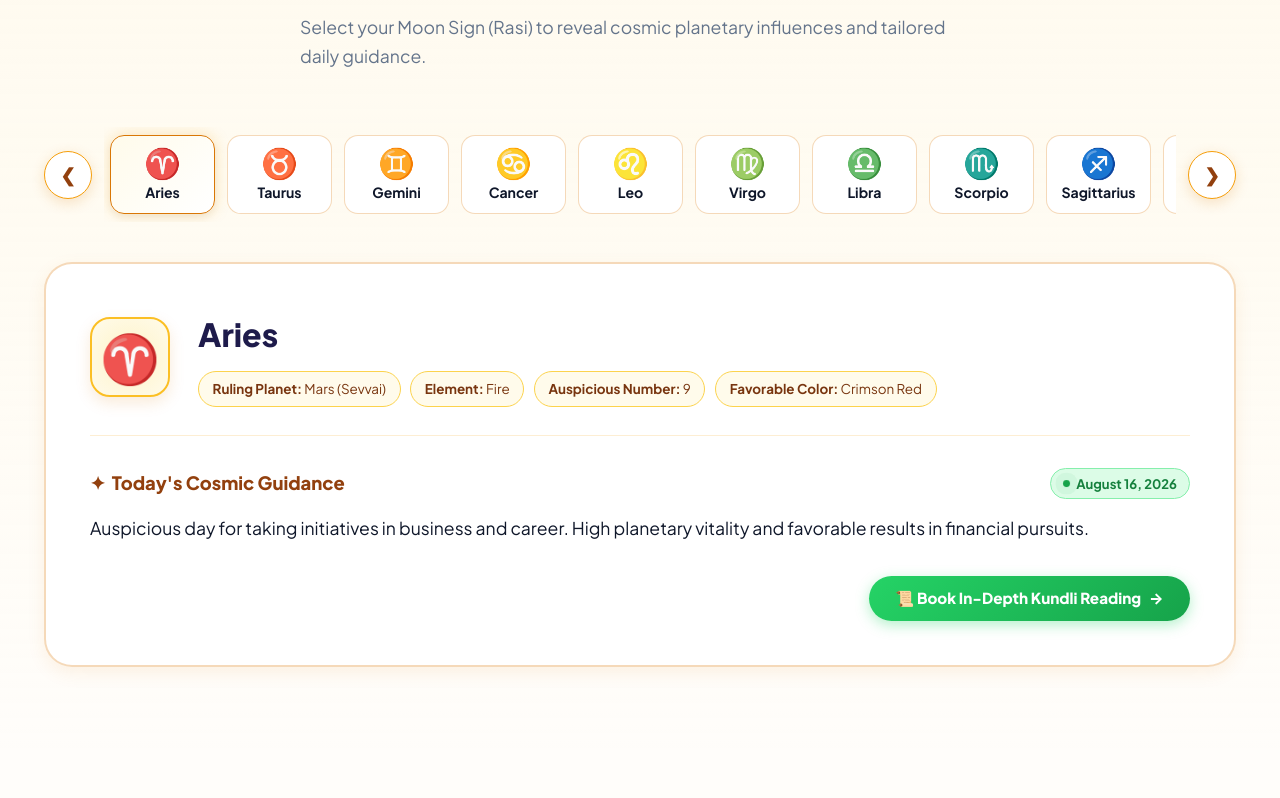
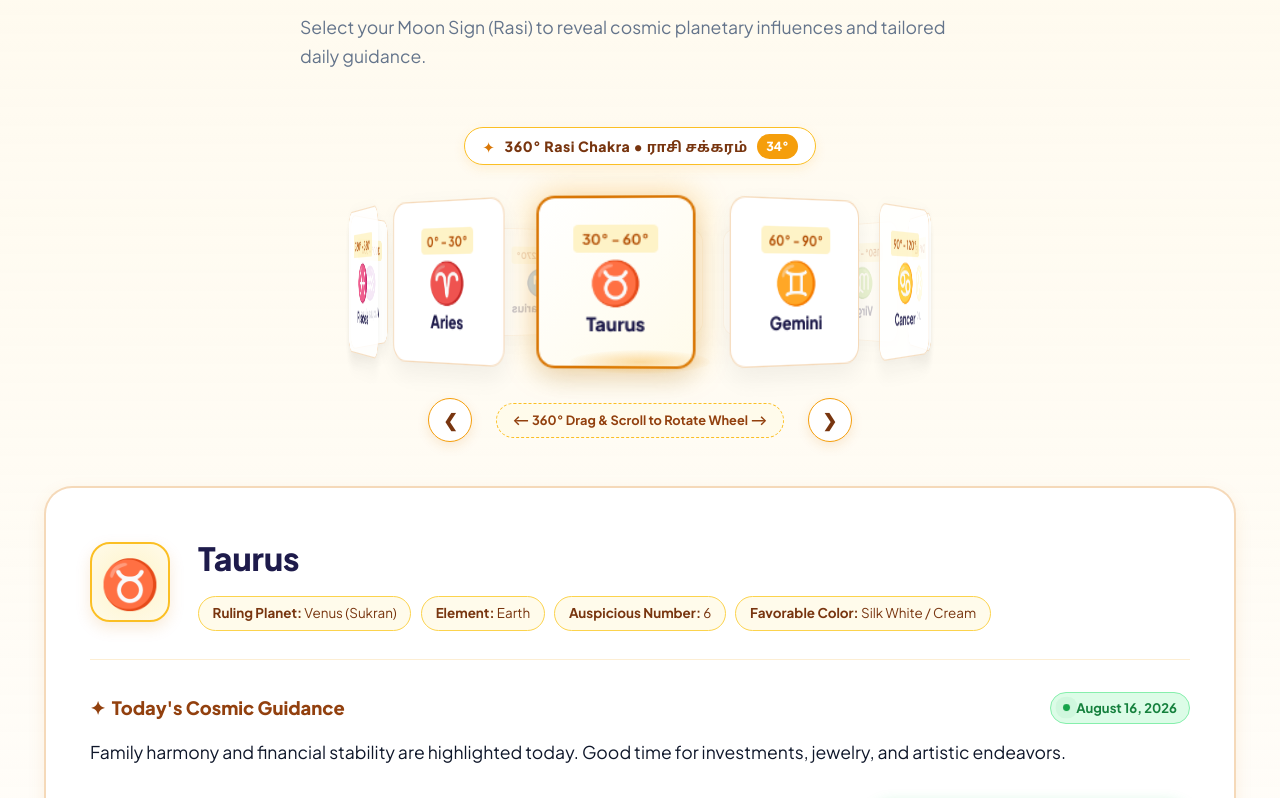
Before and after one commit to Rajrkrisna/Astro, a Next.js app: page / in a window 1280 px wide. Shown: the part 1242-2040 px from the top of the page. Built offline with nearby package versions, Linux system fonts and the light colour scheme; no server answers.

Commit message:
feat: 360-degree interactive 3D zodiac cylinder wheel with touch drag and degree dial

```diff
--- a/app/globals.css
+++ b/app/globals.css
@@ -878,95 +878,196 @@ button {
   position: relative;
 }
 
-.zodiac-carousel-wrapper {
-  display: flex;
-  align-items: center;
-  gap: 0.75rem;
-  margin-bottom: 2.5rem;
+/* 360° Interactive 3D Zodiac Wheel */
+.zodiac-360-container {
+  display: flex;
+  flex-direction: column;
+  align-items: center;
+  margin-bottom: 2.75rem;
   position: relative;
-}
-
-.zodiac-scroll-track {
-  display: flex;
-  gap: 0.75rem;
-  overflow-x: scroll;
-  scroll-behavior: auto;
-  padding: 0.5rem 0.25rem;
-  scrollbar-width: none; /* Hide scrollbar for clean rolling */
-  -ms-overflow-style: none;
-  flex: 1;
+  width: 100%;
+}
+
+.zodiac-360-dial-header {
+  display: inline-flex;
+  align-items: center;
+  gap: 0.6rem;
+  padding: 0.35rem 1.1rem;
+  background: #ffffff;
+  border: 1.5px solid var(--gold-400);
+  border-radius: 9999px;
+  box-shadow: 0 4px 12px rgba(245, 158, 11, 0.12);
+  margin-bottom: 1.5rem;
+}
+
+.dial-sparkle {
+  color: var(--gold-600);
+  font-size: 0.95rem;
+}
+
+.dial-title {
+  font-size: 0.88rem;
+  font-weight: 800;
+  color: var(--gold-900);
+  letter-spacing: 0.5px;
+}
+
+.dial-degree-pill {
+  background: var(--gold-500);
+  color: #ffffff;
+  font-size: 0.78rem;
+  font-weight: 800;
+  padding: 0.15rem 0.55rem;
+  border-radius: 9999px;
+}
+
+.zodiac-360-viewport {
+  width: 100%;
+  max-width: 820px;
+  height: 185px;
+  position: relative;
+  perspective: 1100px;
+  perspective-origin: 50% 50%;
+  display: flex;
+  align-items: center;
+  justify-content: center;
+  touch-action: pan-y;
+  cursor: grab;
   user-select: none;
-  -webkit-overflow-scrolling: touch;
-  cursor: grab;
-}
-
-.zodiac-scroll-track:active {
+}
+
+.zodiac-360-viewport:active {
   cursor: grabbing;
 }
 
-.zodiac-scroll-track::-webkit-scrollbar {
-  display: none;
-}
-
-.zodiac-nav-arrow {
-  width: 48px;
-  height: 48px;
-  min-width: 48px;
+.zodiac-360-wheel {
+  width: 130px;
+  height: 140px;
+  position: absolute;
+  transform-style: preserve-3d;
+  display: flex;
+  align-items: center;
+  justify-content: center;
+  transition: transform 0s;
+}
+
+.zodiac-360-wheel.smooth-turn {
+  transition: transform 0.35s cubic-bezier(0.2, 0.8, 0.2, 1);
+}
+
+.zodiac-360-card {
+  width: 120px;
+  height: 130px;
+  position: absolute;
+  background: #ffffff;
+  border: 1.5px solid var(--gold-border);
+  border-radius: var(--radius-md);
+  box-shadow: 0 8px 20px rgba(0, 0, 0, 0.06);
+  display: flex;
+  flex-direction: column;
+  align-items: center;
+  justify-content: center;
+  gap: 0.3rem;
+  padding: 0.6rem;
+  cursor: pointer;
+  transition: border-color 0.25s, box-shadow 0.25s, opacity 0.25s;
+  box-sizing: border-box;
+  text-align: center;
+}
+
+.zodiac-360-card.front {
+  opacity: 1;
+  z-index: 10;
+}
+
+.zodiac-360-card.side {
+  opacity: 0.85;
+}
+
+.zodiac-360-card.back {
+  opacity: 0.25;
+  pointer-events: none;
+}
+
+.zodiac-360-card.active {
+  background: linear-gradient(135deg, #ffffff 0%, var(--gold-50) 100%);
+  border: 2px solid var(--gold-600);
+  box-shadow: 0 0 25px rgba(245, 158, 11, 0.4), 0 10px 20px rgba(0, 0, 0, 0.08);
+  transform-origin: center center;
+}
+
+.card-degree-badge {
+  font-size: 0.68rem;
+  font-weight: 700;
+  color: var(--gold-700);
+  background: var(--gold-100);
+  padding: 0.1rem 0.4rem;
+  border-radius: 4px;
+}
+
+.sign-symbol-360 {
+  font-size: 2rem;
+  color: var(--gold-700);
+  line-height: 1;
+}
+
+.sign-name-360 {
+  font-size: 0.88rem;
+  font-weight: 800;
+  color: var(--text-heading);
+  white-space: nowrap;
+}
+
+.zodiac-360-stage-glow {
+  position: absolute;
+  bottom: 0;
+  width: 140px;
+  height: 24px;
+  border-radius: 50%;
+  background: radial-gradient(ellipse at center, rgba(245, 158, 11, 0.35) 0%, rgba(245, 158, 11, 0) 75%);
+  pointer-events: none;
+}
+
+.zodiac-360-controls {
+  display: flex;
+  align-items: center;
+  justify-content: center;
+  gap: 1.5rem;
+  margin-top: 1.5rem;
+}
+
+.zodiac-360-nav-btn {
+  width: 44px;
+  height: 44px;
+  min-width: 44px;
   border-radius: 50%;
   background: #ffffff;
   border: 1.5px solid var(--gold-500);
-  color: var(--gold-800);
-  font-size: 1.15rem;
+  color: var(--gold-900);
+  font-size: 1.1rem;
   font-weight: 900;
   display: flex;
   align-items: center;
   justify-content: center;
-  box-shadow: 0 4px 14px rgba(217, 119, 6, 0.2);
+  box-shadow: 0 4px 12px rgba(217, 119, 6, 0.15);
   transition: all 0.2s ease;
-  z-index: 2;
-}
-
-.zodiac-nav-arrow:hover {
+  cursor: pointer;
+}
+
+.zodiac-360-nav-btn:hover {
   background: var(--gold-500);
   color: #ffffff;
   transform: scale(1.08);
 }
 
-.zodiac-tab-pill {
-  display: flex;
-  flex-direction: column;
-  align-items: center;
-  gap: 0.35rem;
-  padding: 0.75rem 1rem;
-  background: #ffffff;
-  border: 1.5px solid var(--gold-border);
-  border-radius: var(--radius-md);
-  min-width: 105px;
-  transition: all 0.25s ease;
-}
-
-.zodiac-tab-pill:hover {
-  border-color: var(--gold-400);
-  transform: translateY(-2px);
-}
-
-.zodiac-tab-pill.active {
-  background: linear-gradient(135deg, var(--gold-50), #ffffff);
-  border-color: var(--gold-600);
-  box-shadow: 0 0 15px rgba(245, 158, 11, 0.25), 0 4px 10px rgba(0, 0, 0, 0.05);
-}
-
-.sign-symbol-pill {
-  font-size: 1.85rem;
-  color: var(--gold-700);
-  line-height: 1;
-}
-
-.sign-name-pill {
-  font-size: 0.88rem;
+.zodiac-360-drag-hint {
+  font-size: 0.8rem;
   font-weight: 700;
-  color: var(--text-pure);
-  white-space: nowrap;
+  color: var(--gold-800);
+  background: var(--gold-50);
+  padding: 0.35rem 0.95rem;
+  border: 1px dashed var(--gold-400);
+  border-radius: 9999px;
 }
 
 .zodiac-display-card {
@@ -3989,24 +4090,50 @@ html[lang="hi"] .section-title {
     font-size: 0.76rem;
   }
 
-  .zodiac-nav-arrow {
-    width: 36px;
-    height: 36px;
-    min-width: 36px;
-    font-size: 0.9rem;
-  }
-
-  .zodiac-tab-pill {
-    min-width: 105px;
-    padding: 0.65rem 0.75rem;
-  }
-
-  .sign-symbol-pill {
-    font-size: 1.35rem;
-  }
-
-  .sign-name-pill {
-    font-size: 0.8rem;
+  .zodiac-360-viewport {
+    height: 160px;
+    perspective: 800px;
+  }
+
+  .zodiac-360-wheel {
+    width: 95px;
+    height: 115px;
+  }
+
+  .zodiac-360-card {
+    width: 90px;
+    height: 110px;
+    padding: 0.4rem;
+  }
+
+  .sign-symbol-360 {
+    font-size: 1.5rem;
+  }
+
+  .sign-name-360 {
+    font-size: 0.78rem;
+  }
+
+  .card-degree-badge {
+    font-size: 0.6rem;
+    padding: 0.05rem 0.25rem;
+  }
+
+  .zodiac-360-controls {
+    gap: 0.85rem;
+    margin-top: 1rem;
+  }
+
+  .zodiac-360-nav-btn {
+    width: 38px;
+    height: 38px;
+    min-width: 38px;
+    font-size: 0.95rem;
+  }
+
+  .zodiac-360-drag-hint {
+    font-size: 0.72rem;
+    padding: 0.25rem 0.65rem;
   }
 
   .booking-drawer-title {
--- a/components/ZodiacWidget.jsx
+++ b/components/ZodiacWidget.jsx
@@ -1,6 +1,6 @@
 'use client';
 
-import React, { useState, useEffect, useRef } from 'react';
+import React, { useState, useEffect, useRef, useCallback } from 'react';
 import { useLanguage } from '../context/LanguageContext';
 import { useBooking } from '../context/BookingContext';
 import { zodiacData } from '../data/zodiacData';
@@ -9,19 +9,55 @@ import { fetchDailyHoroscope, getFormattedTodayDate } from '../services/astrolog
 export default function ZodiacWidget() {
   const { t, lang } = useLanguage();
   const { openBooking } = useBooking();
-  const [selectedSign, setSelectedSign] = useState(zodiacData[0]);
+
+  // Active selected sign index (0 to 11)
+  const [selectedIndex, setSelectedIndex] = useState(0);
+  const [rotationAngle, setRotationAngle] = useState(0);
+  const [isDragging, setIsDragging] = useState(false);
+  const [isHovered, setIsHovered] = useState(false);
+  const [radius, setRadius] = useState(270);
+
+  const selectedSign = zodiacData[selectedIndex];
+
   const [guidanceText, setGuidanceText] = useState(
-    zodiacData[0].horoscope[lang] || zodiacData[0].horoscope.en
+    selectedSign.horoscope[lang] || selectedSign.horoscope.en
   );
   const [isLoadingApi, setIsLoadingApi] = useState(false);
   const [todayDate, setTodayDate] = useState('');
-  const [isPaused, setIsPaused] = useState(false);
 
-  const scrollContainerRef = useRef(null);
   const animFrameRef = useRef(null);
+  const dragStartX = useRef(0);
+  const dragStartAngle = useRef(0);
+  const currentAngleRef = useRef(0);
+  const isDraggingRef = useRef(false);
+  const isHoveredRef = useRef(false);
 
-  // Triple zodiac dataset (36 items) for endless smooth continuous loop
-  const infiniteZodiacList = [...zodiacData, ...zodiacData, ...zodiacData];
+  // Sync refs with state
+  useEffect(() => {
+    isHoveredRef.current = isHovered;
+  }, [isHovered]);
+
+  useEffect(() => {
+    isDraggingRef.current = isDragging;
+  }, [isDragging]);
+
+  // Adjust 3D cylinder radius on screen resize
+  useEffect(() => {
+    const updateRadius = () => {
+      if (typeof window !== 'undefined') {
+        if (window.innerWidth < 480) {
+          setRadius(165);
+        } else if (window.innerWidth < 768) {
+          setRadius(210);
+        } else {
+          setRadius(275);
+        }
+      }
+    };
+    updateRadius();
+    window.addEventListener('resize', updateRadius);
+    return () => window.removeEventListener('resize', updateRadius);
+  }, []);
 
   // Update date on mount & language change
   useEffect(() => {
@@ -45,63 +81,86 @@ export default function ZodiacWidget() {
     };
   }, [selectedSign, lang]);
 
-  // Continuous Auto-Rolling Animation Loop (60 FPS smooth ticker)
-  useEffect(() => {
-    const el = scrollContainerRef.current;
-    if (!el) return;
+  // Rotate 360° wheel directly to a specific sign index
+  const rotateToIndex = useCallback((index) => {
+    const normIndex = ((index % 12) + 12) % 12;
+    setSelectedIndex(normIndex);
 
-    // Start in the middle set
-    const singleSetWidth = el.scrollWidth / 3;
-    if (el.scrollLeft === 0) {
-      el.scrollLeft = singleSetWidth;
-    }
+    // Calculate shortest angular distance to target index
+    const targetAngle = -normIndex * 30;
+    const current = currentAngleRef.current;
+    const diff = ((targetAngle - current) % 360 + 540) % 360 - 180;
+    const newAngle = current + diff;
 
-    const rollSpeed = 0.65; // Smooth meditative scroll speed
+    currentAngleRef.current = newAngle;
+    setRotationAngle(newAngle);
+  }, []);
 
-    const roll = () => {
-      if (!isPaused && el) {
-        el.scrollLeft += rollSpeed;
-
-        // Loop seamlessly when passing through sets
-        if (el.scrollLeft >= singleSetWidth * 2) {
-          el.scrollLeft -= singleSetWidth;
-        } else if (el.scrollLeft <= 5) {
-          el.scrollLeft += singleSetWidth;
-        }
-      }
-      animFrameRef.current = requestAnimationFrame(roll);
+  // Previous Sign (Step -30° in 360° space)
+  const handlePrevSign = () => {
+    const prevIndex = (selectedIndex - 1 + 12) % 12;
+    rotateToIndex(prevIndex);
   };
 
-    animFrameRef.current = requestAnimationFrame(roll);
+  // Next Sign (Step +30° in 360° space)
+  const handleNextSign = () => {
+    const nextIndex = (selectedIndex + 1) % 12;
+    rotateToIndex(nextIndex);
+  };
+
+  // Drag & Swipe 360° Wheel Handlers
+  const handlePointerDown = (e) => {
+    setIsDragging(true);
+    isDraggingRef.current = true;
+    dragStartX.current = e.clientX || (e.touches && e.touches[0].clientX) || 0;
+    dragStartAngle.current = currentAngleRef.current;
+  };
+
+  const handlePointerMove = (e) => {
+    if (!isDraggingRef.current) return;
+    const currentX = e.clientX || (e.touches && e.touches[0].clientX) || 0;
+    const deltaX = currentX - dragStartX.current;
+    // Rotate 0.35 degrees per pixel dragged
+    const newAngle = dragStartAngle.current + deltaX * 0.35;
+    currentAngleRef.current = newAngle;
+    setRotationAngle(newAngle);
+  };
+
+  const handlePointerUp = () => {
+    if (!isDraggingRef.current) return;
+    setIsDragging(false);
+    isDraggingRef.current = false;
+
+    // Snap to closest 30-degree sector
+    const currentAngle = currentAngleRef.current;
+    const rawIndex = Math.round(-currentAngle / 30);
+    const snappedIndex = ((rawIndex % 12) + 12) % 12;
+    rotateToIndex(snappedIndex);
+  };
+
+  // Gentle 360° Continuous Idle Auto-Spin
+  useEffect(() => {
+    const autoSpin = () => {
+      if (!isDraggingRef.current && !isHoveredRef.current) {
+        currentAngleRef.current -= 0.08; // Graceful 360-degree rotation speed
+        setRotationAngle(currentAngleRef.current);
+
+        // Update active sign based on angle
+        const rawIndex = Math.round(-currentAngleRef.current / 30);
+        const normIndex = ((rawIndex % 12) + 12) % 12;
+        setSelectedIndex((prev) => (prev !== normIndex ? normIndex : prev));
+      }
+      animFrameRef.current = requestAnimationFrame(autoSpin);
+    };
+
+    animFrameRef.current = requestAnimationFrame(autoSpin);
 
     return () => {
       if (animFrameRef.current) {
         cancelAnimationFrame(animFrameRef.current);
       }
     };
-  }, [isPaused]);
-
-  // Manual Previous Sign (loops recursively)
-  const handlePrevSign = () => {
-    const currentIndex = zodiacData.findIndex((s) => s.id === selectedSign.id);
-    const prevIndex = (currentIndex - 1 + zodiacData.length) % zodiacData.length;
-    setSelectedSign(zodiacData[prevIndex]);
-
-    if (scrollContainerRef.current) {
-      scrollContainerRef.current.scrollBy({ left: -220, behavior: 'smooth' });
-    }
-  };
-
-  // Manual Next Sign (loops recursively)
-  const handleNextSign = () => {
-    const currentIndex = zodiacData.findIndex((s) => s.id === selectedSign.id);
-    const nextIndex = (currentIndex + 1) % zodiacData.length;
-    setSelectedSign(zodiacData[nextIndex]);
-
-    if (scrollContainerRef.current) {
-      scrollContainerRef.current.scrollBy({ left: 220, behavior: 'smooth' });
-    }
-  };
+  }, [rotateToIndex]);
 
   return (
     <section id="horoscope" className="zodiac-section">
@@ -116,58 +175,95 @@ export default function ZodiacWidget() {
           <p className="section-subtitle">{t.zodiac.subtitle}</p>
         </div>
 
-        {/* Continuous Auto-Rolling Carousel in Loop with Side Controls */}
+        {/* 360° Interactive 3D Zodiac Wheel Viewport */}
         <div
-          className="zodiac-carousel-wrapper"
-          onMouseEnter={() => setIsPaused(true)}
-          onMouseLeave={() => setIsPaused(false)}
-          onTouchStart={() => setIsPaused(true)}
-          onTouchEnd={() => {
-            // Resume rolling 2 seconds after user finishes touching/swiping
-            setTimeout(() => setIsPaused(false), 2000);
+          className="zodiac-360-container"
+          onMouseEnter={() => setIsHovered(true)}
+          onMouseLeave={() => setIsHovered(false)}
+        >
+          {/* Degree & Rasi Chakra Arc Dial */}
+          <div className="zodiac-360-dial-header">
+            <span className="dial-sparkle">✦</span>
+            <span className="dial-title">360° Rasi Chakra • ராசி சக்கரம்</span>
+            <span className="dial-degree-pill">
+              {((((Math.round(-rotationAngle) % 360) + 360) % 360))}°
+            </span>
+          </div>
+
+          <div
+            className="zodiac-360-viewport"
+            onPointerDown={handlePointerDown}
+            onPointerMove={handlePointerMove}
+            onPointerUp={handlePointerUp}
+            onPointerCancel={handlePointerUp}
+          >
+            {/* 360° 3D Revolving Cylinder Wheel */}
+            <div
+              className={`zodiac-360-wheel ${isDragging ? 'dragging' : 'smooth-turn'}`}
+              style={{
+                transform: `rotateY(${rotationAngle}deg)`,
               }}
             >
-          <button
-            type="button"
-            className="zodiac-nav-arrow arrow-left"
-            onClick={handlePrevSign}
-            aria-label="Previous zodiac sign"
-            title="Previous Sign"
-          >
-            ❮
-          </button>
+              {zodiacData.map((sign, idx) => {
+                const isSelected = selectedIndex === idx;
+                const signName = sign.names[lang] || sign.names.en;
+                const cardAngle = idx * 30;
 
-          <div
-            className="zodiac-scroll-track continuous-loop-track"
-            ref={scrollContainerRef}
-          >
-            {infiniteZodiacList.map((sign, idx) => {
-              const isSelected = selectedSign.id === sign.id;
-              const signName = sign.names[lang] || sign.names.en;
+                // Compute relative angle to front camera
+                const relAngle = ((cardAngle + rotationAngle) % 360 + 360) % 360;
+                const isFront = relAngle <= 45 || relAngle >= 315;
+                const isBack = relAngle > 110 && relAngle < 250;
 
                 return (
-                <button
-                  key={`${sign.id}-${idx}`}
-                  type="button"
-                  onClick={() => setSelectedSign(sign)}
-                  className={`zodiac-tab-pill ${isSelected ? 'active' : ''}`}
+                  <div
+                    key={sign.id}
+                    className={`zodiac-360-card ${isSelected ? 'active' : ''} ${
+                      isFront ? 'front' : isBack ? 'back' : 'side'
+                    }`}
+                    style={{
+                      transform: `rotateY(${cardAngle}deg) translateZ(${radius}px)`,
+                    }}
+                    onClick={(e) => {
+                      e.stopPropagation();
+                      rotateToIndex(idx);
+                    }}
                   >
-                  <span className="sign-symbol-pill">{sign.symbol}</span>
-                  <span className="sign-name-pill">{signName}</span>
-                </button>
+                    <div className="card-degree-badge">{idx * 30}° - {(idx + 1) * 30}°</div>
+                    <span className="sign-symbol-360">{sign.symbol}</span>
+                    <span className="sign-name-360">{signName}</span>
+                  </div>
                 );
               })}
             </div>
 
+            {/* Front Stage Glowing Focus Ring Indicator */}
+            <div className="zodiac-360-stage-glow" aria-hidden="true" />
+          </div>
+
+          {/* Navigation Controls */}
+          <div className="zodiac-360-controls">
             <button
               type="button"
-            className="zodiac-nav-arrow arrow-right"
+              className="zodiac-360-nav-btn arrow-prev"
+              onClick={handlePrevSign}
+              aria-label="Previous zodiac sign"
+              title="Previous Sign (30° Back)"
+            >
+              ❮
+            </button>
+            <div className="zodiac-360-drag-hint">
+              <span>⟵ 360° Drag & Scroll to Rotate Wheel ⟶</span>
+            </div>
+            <button
+              type="button"
+              className="zodiac-360-nav-btn arrow-next"
               onClick={handleNextSign}
               aria-label="Next zodiac sign"
-            title="Next Sign"
+              title="Next Sign (30° Forward)"
             >
               ❯
             </button>
+          </div>
         </div>
 
         {/* Active Sign Prediction Card */}
```
Lines whose indentation alone changed are shown as unchanged.
